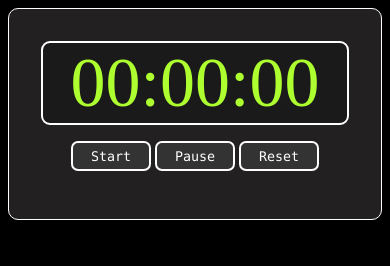
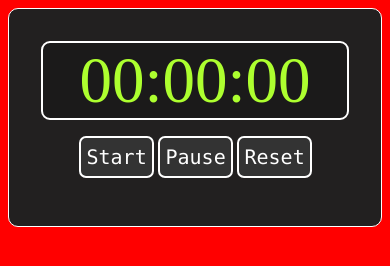
Before and after one commit to moonLight-7k/stopWatch.github.io, a plain HTML site: page index.html in a window 390 px wide. Drawn offline with Linux system fonts and the light colour scheme.

Commit message:
Edited css for phone and tablet

```diff
--- a/style.css
+++ b/style.css
@@ -1,5 +1,5 @@
 body {
-  background-color: black;
+  background: linear-gradient(to left, #2b2d2ee1 0%, #e0e0e0d8 80%);
 }
 .time {
   background-color: rgb(27, 26, 26);
@@ -7,9 +7,8 @@ body {
   border-radius: 9px;
 }
 #time-display {
-  font-size: 100px;
+  font-size: 140px;
   color: greenyellow;
-
   text-align: center;
 }
 .btn {
@@ -21,8 +20,10 @@ body {
   color: black;
 }
 .timerBtn {
-  width: 80px;
-  height: 30px;
+  font-family: consolas, monospace;
+  font-size: 25px;
+  width: 110px;
+  height: 50px;
   border: 2px solid;
   border-radius: 7px;
   background-color: #333333;
@@ -37,10 +38,32 @@ body {
   border-radius: 10px;
 }
 
-@media screen and (max-width: 580px) {
+/* ===============Media Query (Tablet)============== */
+
+@media screen and (max-width: 1014px) {
   #time-display {
-    font-size: 70px;
-    color: greenyellow;
+    font-size: 80px;
     text-align: center;
   }
+  .timerBtn {
+    font-size: 22px;
+    width: 90px;
+    height: 50px;
+  }
 }
+/* ===============Media Query )(Phone)============== */
+
+@media screen and (max-width: 600px) {
+  #time-display {
+    font-size: 65px;
+    text-align: center;
+  }
+  .timerBtn {
+    font-size: 20px;
+    width: 75px;
+    height: 42px;
+  }
+  body {
+    background: red;
+  }
+}
```
